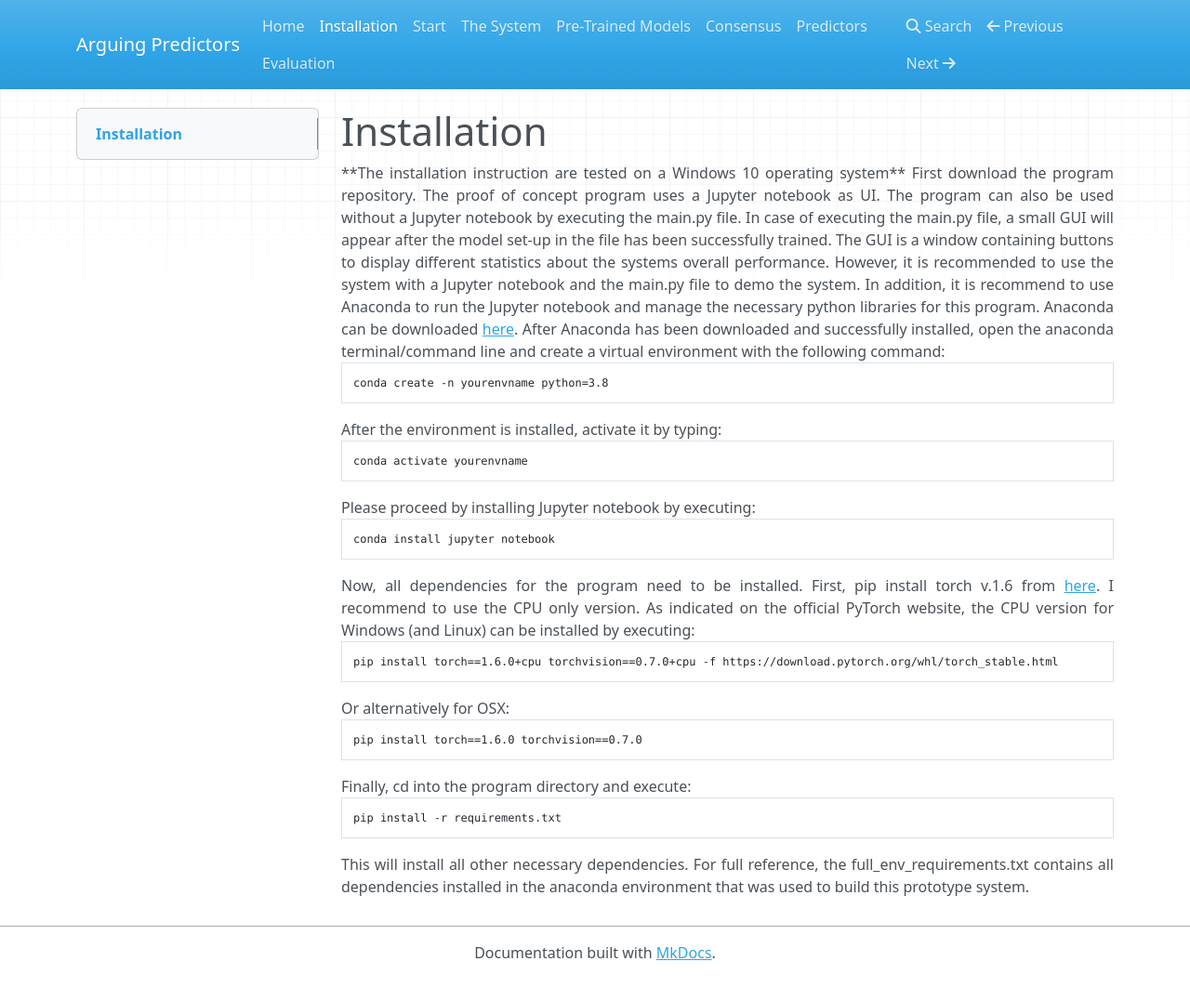
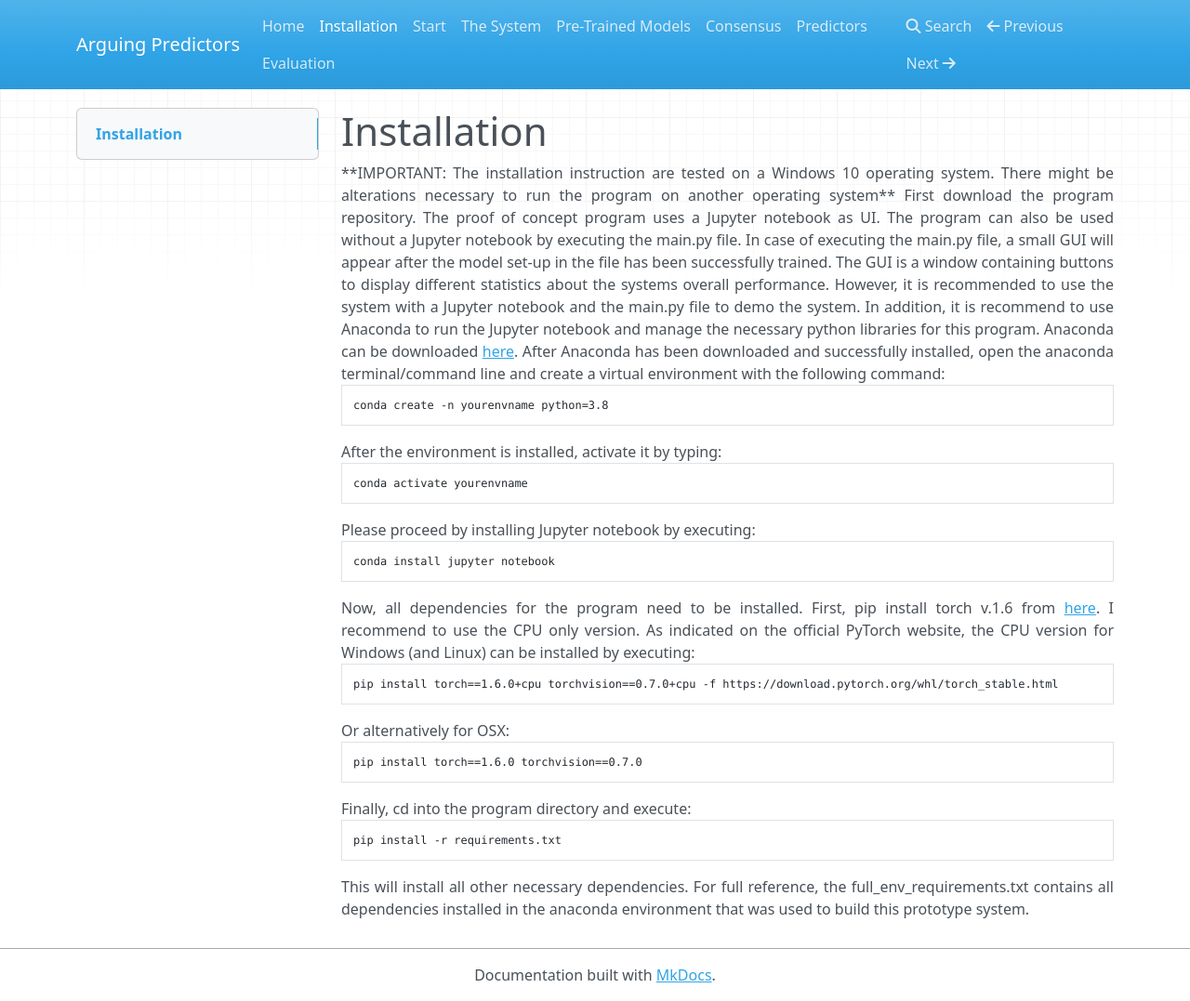
Before and after one commit to maxmekiska/arguing_predictors, an MkDocs documentation site: the page built from documentation/docs/installation.md, in a window 1280 px wide and 1077 px high. Shown: the whole window at 93% size. Built offline with MkDocs 1.6.1, drawn with Linux system fonts in a browser that asks for light colours; nearby versions of some CDN libraries.

Commit message:
improved installation notification

```diff
--- a/documentation/docs/installation.md
+++ b/documentation/docs/installation.md
@@ -8,7 +8,7 @@
 <div class="formatting">
 
 
-**The installation instruction are tested on a Windows 10 operating system**
+**IMPORTANT: The installation instruction are tested on a Windows 10 operating system. There might be alterations necessary to run the program on another operating system**
 
 First download the program repository.
 
```
Also changed, not shown: README.md.
